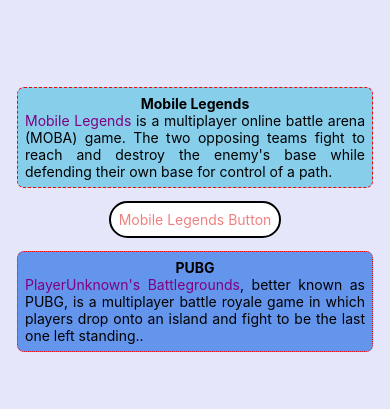
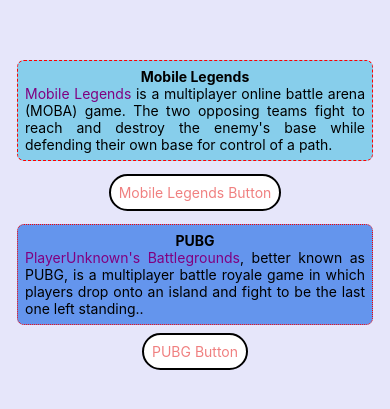
Before and after one commit to zhafranzainal/basic_ReactNative, a React Native app in the folder Project1_M1_M5/: screen / in a window 390 px wide. Shown: the part 203-612 px from the top of the page. Built offline with nearby package versions, Linux system fonts and the light colour scheme.

Commit message:
Add custom button for PUBG

```diff
--- a/Project1_M1_M5/src/screens/SecondScreen.js
+++ b/Project1_M1_M5/src/screens/SecondScreen.js
@@ -3,9 +3,13 @@ import { View, Text, TouchableOpacity } from 'react-native';
 
 const SecondScreen = () => {
 
-    const openAlert = () => {
-        alert('You chose Mobile Legends!');
-    }
+    const openAlert = (game) => {
+        if (game === 'moba') {
+            alert('You chose Mobile Legends!');
+        } else if (game === 'pubg') {
+            alert('You chose PUBG!');
+        }
+    };
 
     return (
         <View style={{ flex: 1, backgroundColor: 'lavender', justifyContent: "center", alignItems: "center" }}>
@@ -29,7 +33,7 @@ const SecondScreen = () => {
                     borderRadius: 50,
                     borderWidth: 2,
                 }}
-                onPress={() => openAlert()}
+                onPress={() => openAlert('moba')}
             >
 
                 <Text style={{ color: 'lightcoral' }}>
@@ -48,6 +52,23 @@ const SecondScreen = () => {
                 </Text>
             </View>
 
+            <TouchableOpacity
+                style={{
+                    backgroundColor: 'white',
+                    margin: 8,
+                    padding: 8,
+                    borderRadius: 50,
+                    borderWidth: 2,
+                }}
+                onPress={() => openAlert('pubg')}
+            >
+
+                <Text style={{ color: 'lightcoral' }}>
+                    PUBG Button
+                </Text>
+
+            </TouchableOpacity>
+
         </View>
     )
 
```
